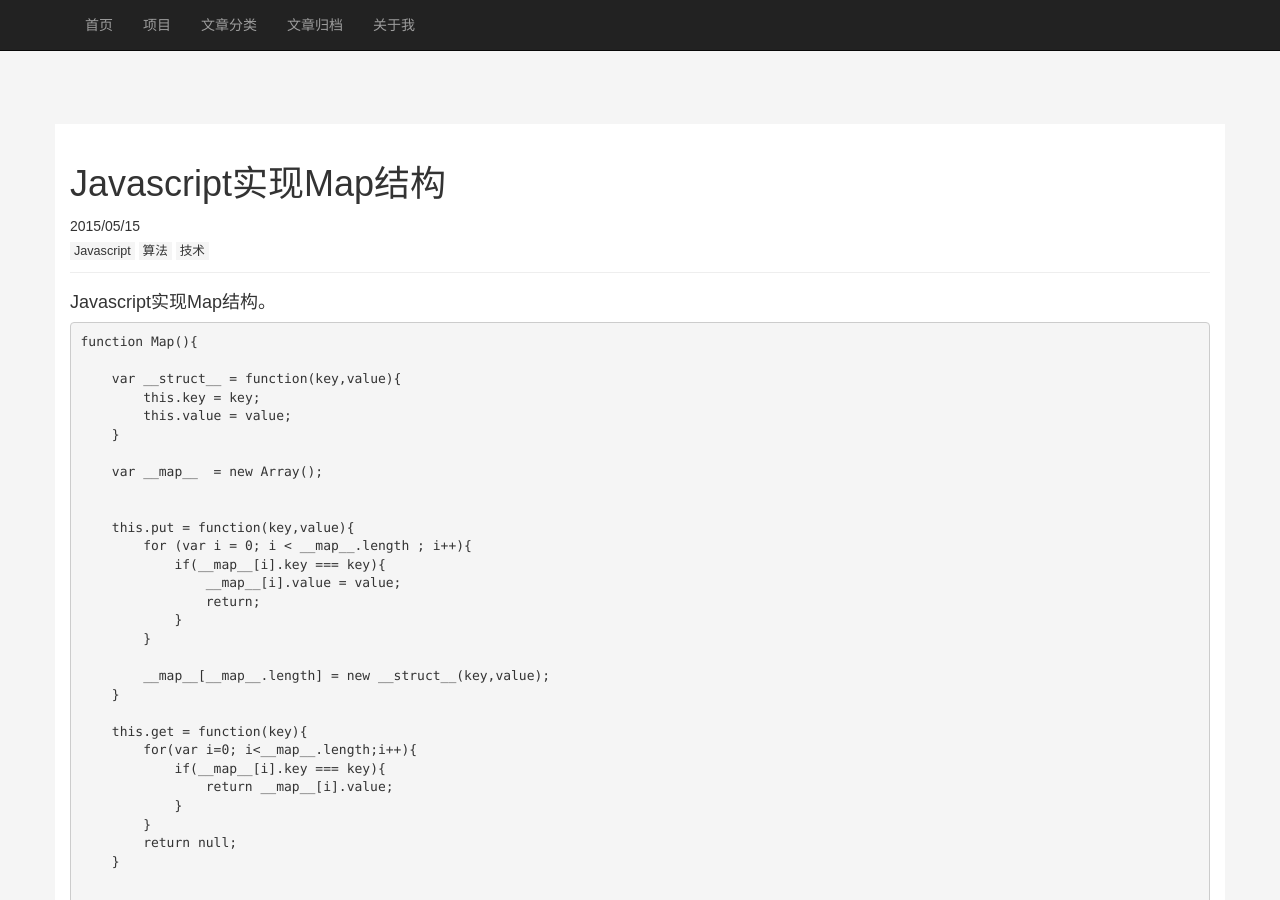
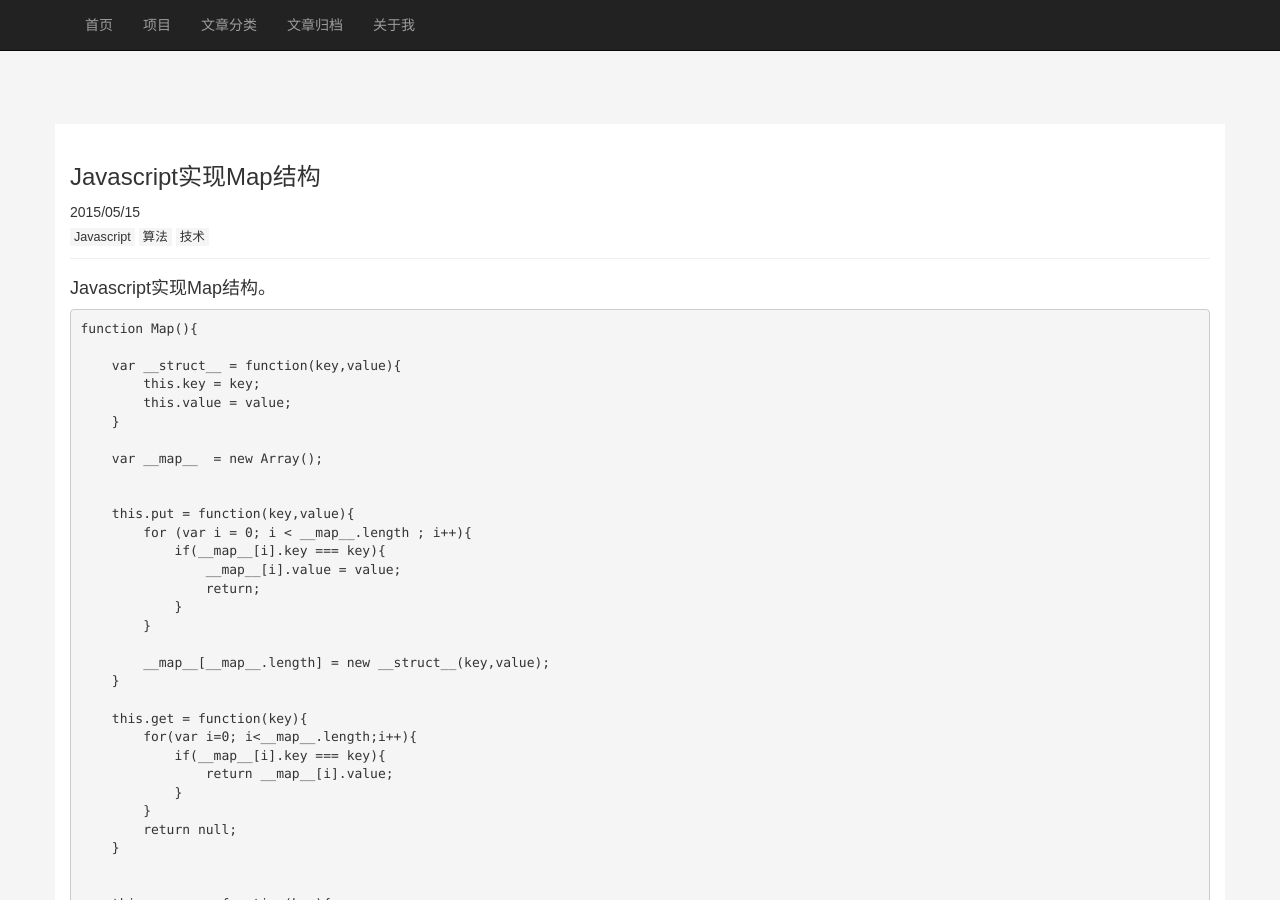
Before and after one commit to jinchangle/xiashuangxi.github.io, a Jekyll site: the page built from _posts/article/2015-05-15-javascript-map.md, in a window 1280 px wide and 900 px high. Built offline with Jekyll 4.4.1, drawn with Linux system fonts in a browser that asks for light colours; nearby versions of some CDN libraries; comment, search, counter and statistics services are not loaded.

Commit message:
Update post.html

```diff
--- a/_layouts/post.html
+++ b/_layouts/post.html
@@ -10,14 +10,14 @@
 <div class="container docls" style='padding-top:0px;'>
 
     <div class="page-header">
-        <h1>{{ page.title }}</h1>
+        <h3>{{ page.title }}</h3>
         {{page.date| date:"%Y/%m/%d" }}
         <br>
         {% for tag in page.tags %}
         <vkbd>{{ tag }}</vkbd>
         {% endfor %}
     </div>
-    <p class="lead">{{ content }}</p>
+    <p class="lead" style='font-size:16px;'>{{ content }}</p>
     <p></p>
 
 </div>
```
